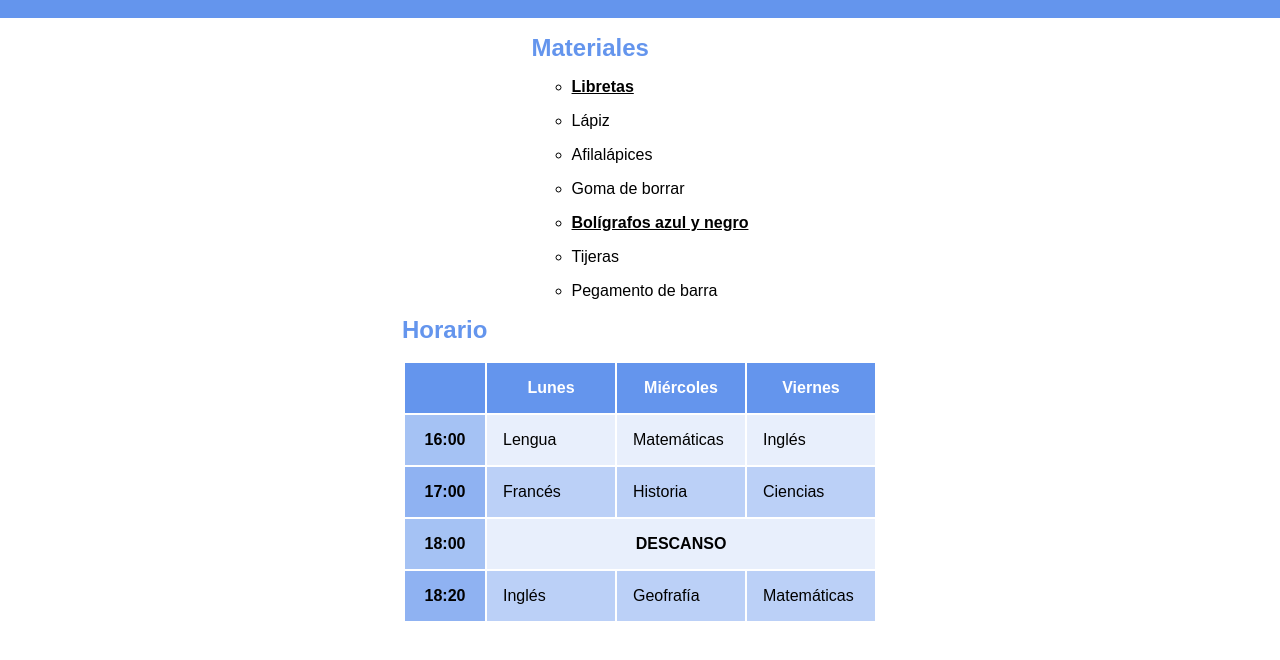
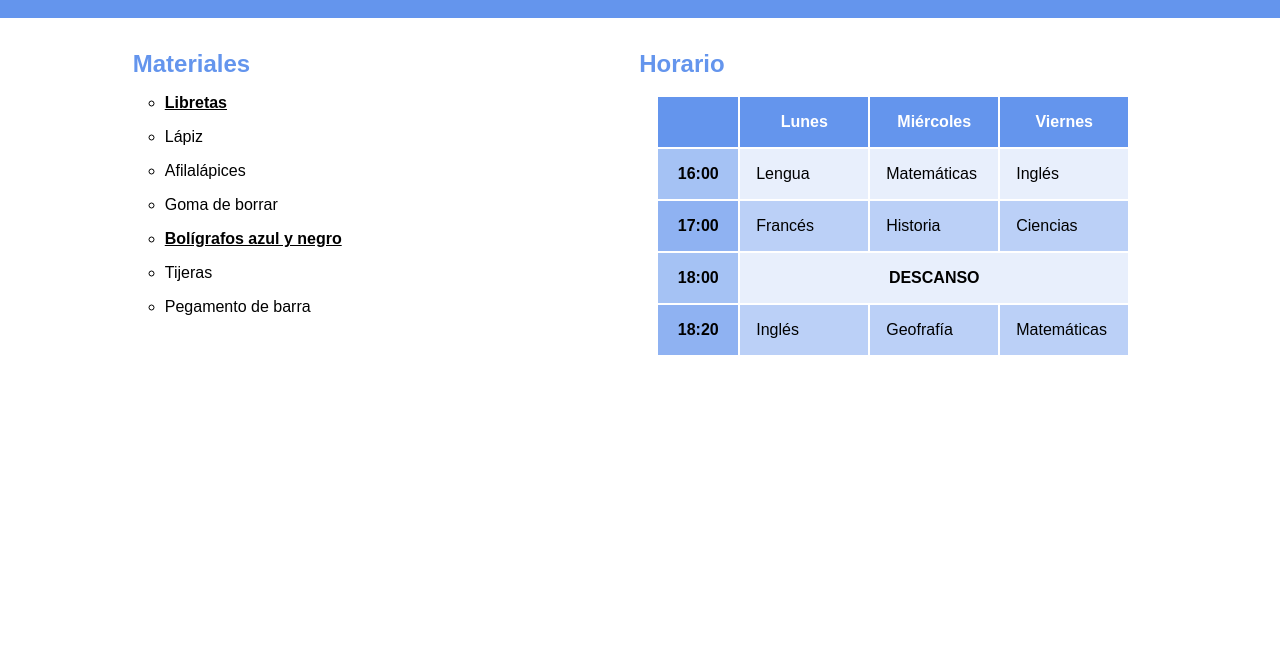
Before and after one commit to MJesusSacristan/pruebas-conocimientos, a plain HTML site: page 1-CSS-DOM-JS/2-CSS/index.html in a window 1280 px wide. Shown: the part 62-722 px from the top of the page. Drawn offline with Linux system fonts and the light colour scheme.

Commit message:
Versión final ejercicio CSS

```diff
--- a/1-CSS-DOM-JS/2-CSS/style.css
+++ b/1-CSS-DOM-JS/2-CSS/style.css
@@ -2,7 +2,7 @@
 
 * {
   margin: 0;
-  /*padding: 0;*/ /***********DA PROBLEMAS!!!!!!!*****************/
+  padding: 0;
   box-sizing: border-box;
 }
 
@@ -15,27 +15,26 @@ html {
 
 /* La cabecera tiene color de fondo, y texto blanco y centrado  */
 header {
+  background-color: rgb(100, 149, 237);
+  color: white;
+  align-items: center;
+  height: 5rem;
   display: flex;
   justify-content: center;
-  align-items: center;
-  color: white;
-  background-color: rgb(100, 149, 237);
-  height: 5rem;
 }
 
 /******* MAIN *******/
 
 main {
   display: flex;
-  flex-direction: column;
-  justify-content: space-between;
-  align-items: center;
-  /*height: 80vh;*/
+  flex-wrap: wrap;
+  justify-content: space-around;
+  align-items: flex-start;
 }
 
 h2 {
   color: rgb(100, 149, 237);
-  padding: 1rem 0;
+  padding: 2rem 0 1rem;
 }
 
 /******* LISTA *******/
@@ -45,6 +44,7 @@ ul {
   flex-direction: column;
   list-style: circle; /* Las viñetas de la lista no son las que vienen por defecto*/
   gap: 1rem;
+  margin: 0 2rem;
   justify-content: center;
   height: 100%;
 }
@@ -60,33 +60,23 @@ ul {
 table {
   border: 1px solid white;
   vertical-align: middle;
+  margin: 0 1rem;
+}
+
+/* La cabecera tiene un color de fondo y de texto diferente al resto */
+thead {
+  color: white;
+  background-color: rgb(100, 149, 237);
 }
 
 tr {
   height: 2rem;
 }
 
-td {
-  width: 8rem;
-  padding: 1rem 1rem;
-}
-
 th {
   font-weight: bold;
   text-align: center;
   padding: 1rem 1rem;
-}
-
-/* La cabecera tiene un color de fondo y de texto diferente al resto*/
-thead {
-  color: white;
-  background-color: rgb(100, 149, 237);
-}
-
-/* Los títulos de fila tienen un color de fondo con transparencia */
-tbody th {
-  background-color: rgb(100, 149, 237, 0.5);
-  width: 5rem;
 }
 
 /* Las filas pares tienen un color de fondo distinto a las impares */
@@ -99,16 +89,20 @@ tbody tr:nth-child(even) {
   background-color: rgb(187, 208, 247);
 }
 
+/* Los títulos de fila tienen un color de fondo con transparencia */
+tbody th {
+  background-color: rgb(100, 149, 237, 0.5);
+  width: 5rem;
+}
+
+td {
+  width: 8rem;
+  padding: 1rem 1rem;
+}
+
 /* El descanso está en mayúsculas, negrita y centrado */
 #descanso {
   text-transform: uppercase;
   font-weight: bold;
   text-align: center;
 }
-
-/******* CÓDIGO ADAPTABLE A LA PANTALLA *******/
-@media (min-height: 700px) {
-  main {
-    display: row;
-  }
-} ;
```
